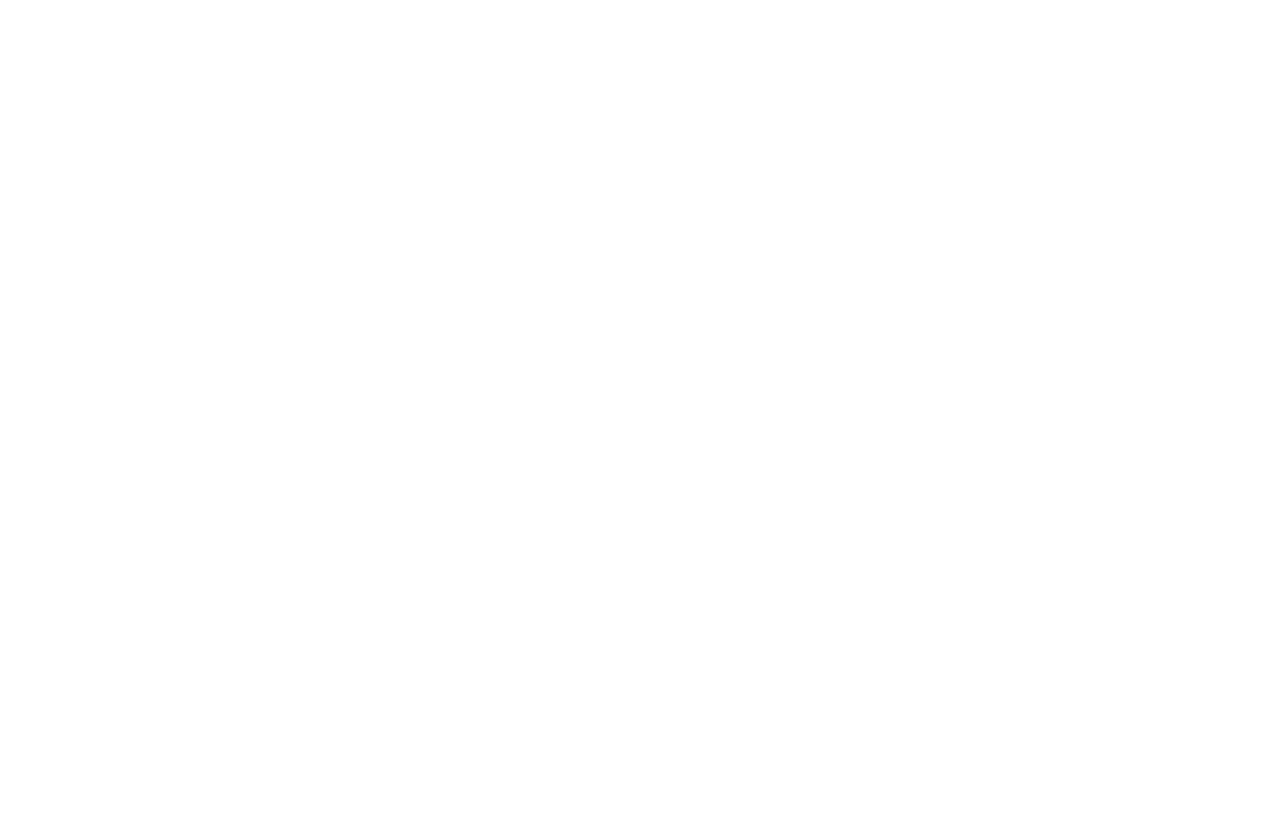
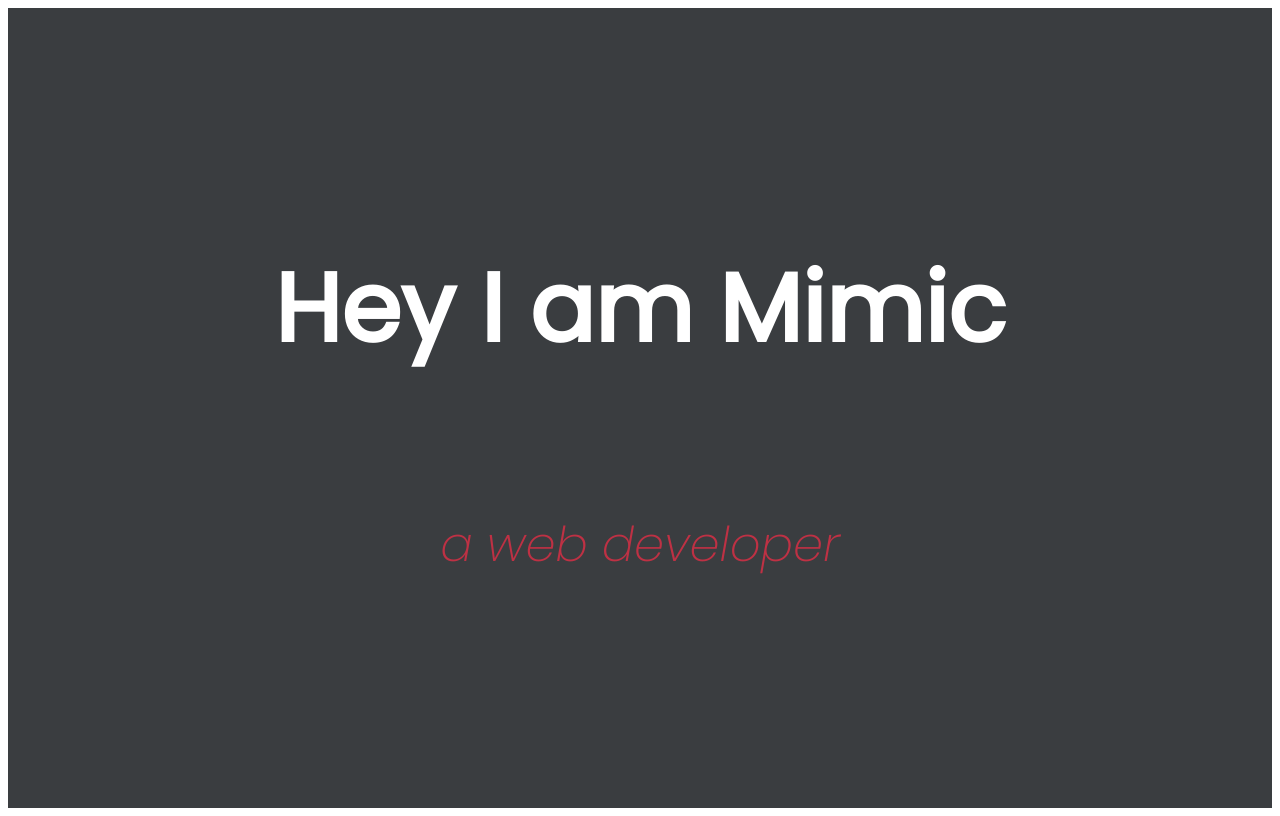
Before and after one commit to AbdollahRaafat/Abdollah-Abood, a plain HTML site: page index.html in a window 1280 px wide. Drawn offline with Linux system fonts and the light colour scheme.

Commit message:
first commit

```diff
--- a/css/style.css
+++ b/css/style.css
@@ -0,0 +1,29 @@
+*{
+    font-family: 'Poppins', sans-serif;
+}
+
+body{
+    color: white;
+}
+
+#welcome-section{
+    background-color: #3a3d40;
+    text-align: center;
+    height: 100vh;
+    display: flex;
+    align-items: center;
+    justify-content: center;
+    flex-direction: column;
+}
+
+h1{
+    font-weight: 700;
+    font-size: 6rem;
+}
+
+#head4{
+    color: #be3144;
+    font-style: italic;
+    font-size: 3rem;
+    font-weight: 200;
+}
--- a/index.html
+++ b/index.html
@@ -4,23 +4,23 @@
     <meta charset="UTF-8">
     <title>Fork Me! FCC: Test Suite Template</title>
     <link rel="stylesheet" href="css/style.css">
+    <link href="https://fonts.googleapis.com/css?family=Poppins:200i,300,400&amp;display=swap" rel="stylesheet">
   </head>
 
   <body>
     <script src="https://cdn.freecodecamp.org/testable-projects-fcc/v1/bundle.js"></script>
 
-    <!--
+    <nav>
 
-    Hello Camper!
+    </nav>
 
-    For now, the test suite only works in Chrome!
-    Please read the README below in the JS Editor before beginning.
-    Feel free to delete this message once you have read it.
-    Good luck and Happy Coding!
+    <div id="welcome-section">
+      <h1>Hey I am Mimic</h1>
+      <h4 id="head4">a web developer</h4>
+    </div>
 
-    - The freeCodeCamp Team
 
-    -->
+
     <script  src="js/index.js"></script>
   </body>
 </html>
```
